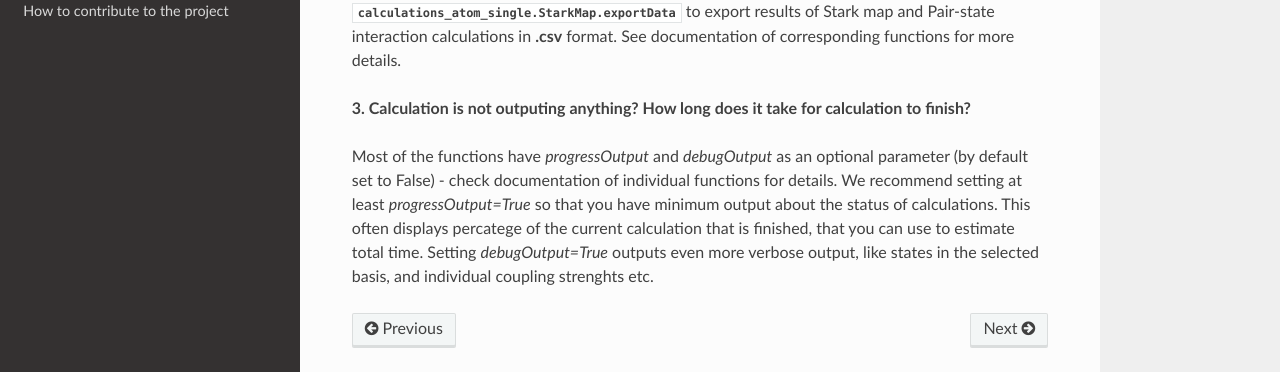
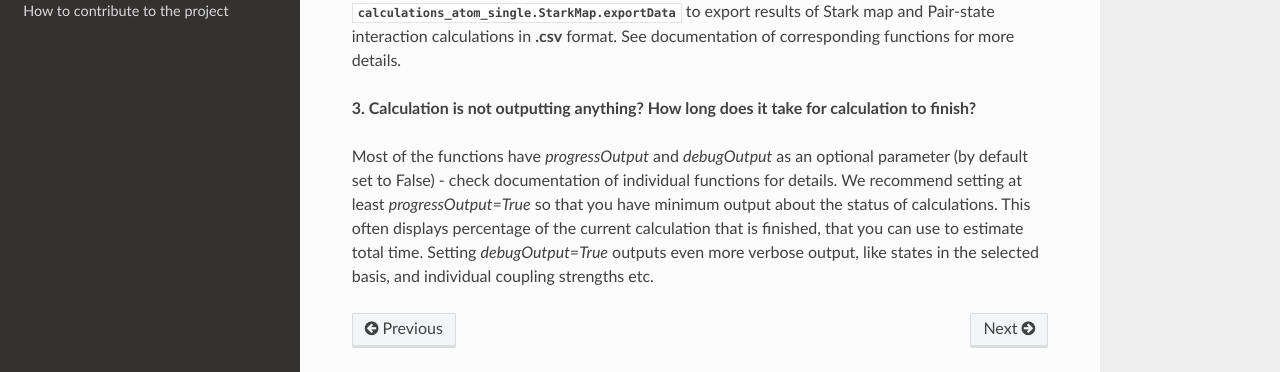
Before and after one commit to nikolasibalic/ARC-Alkali-Rydberg-Calculator, a Sphinx documentation site: the page built from doc/getting_started.rst, in a window 1280 px wide and 900 px high, scrolled down 558 px. Shown: the part 422-794 px from the top of the window. Built offline with Sphinx 7.4.7 and the Read the Docs theme 2.0.0, drawn with Linux system fonts in a browser that asks for light colours.

Commit message:
fixing inconsistancies

```diff
--- a/doc/getting_started.rst
+++ b/doc/getting_started.rst
@@ -31,6 +31,6 @@ Calculations of pair-state interactions :obj:`PairStateInteractions` and Stark m
 
 If you want to export results e.g. for analysis and plotting in other programs, you can use :obj:`calculations_atom_pairstate.PairStateInteractions.exportData` and :obj:`calculations_atom_single.StarkMap.exportData` to export results of Stark map and Pair-state interaction calculations in **.csv** format. See documentation of corresponding functions for more details.
 
-**3. Calculation is not outputing anything? How long does it take for calculation to finish?**
+**3. Calculation is not outputting anything? How long does it take for calculation to finish?**
 
-Most of the functions have `progressOutput` and `debugOutput` as an optional parameter (by default set to False) - check documentation of individual functions for details. We recommend setting at least `progressOutput=True` so that you have minimum output about the status of calculations. This often displays percatege of the current calculation that is finished, that you can use to estimate total time. Setting `debugOutput=True` outputs even more verbose output, like states in the selected basis, and individual coupling strenghts etc.
+Most of the functions have `progressOutput` and `debugOutput` as an optional parameter (by default set to False) - check documentation of individual functions for details. We recommend setting at least `progressOutput=True` so that you have minimum output about the status of calculations. This often displays percentage of the current calculation that is finished, that you can use to estimate total time. Setting `debugOutput=True` outputs even more verbose output, like states in the selected basis, and individual coupling strengths etc.
--- a/doc/installation.rst
+++ b/doc/installation.rst
@@ -32,7 +32,7 @@ to setupc.py script to work.
 
 If precompiled binaries don't work, please contact developers. Compiling Numpy C
 extensions on Windows is a bit complicated due to use of C89 standard. Procedure
-(just to outline approach, althought we recommend contacting ARC developers) is
+(just to outline approach, although we recommend contacting ARC developers) is
 the following.
 One needs to use `MSVC compiler <http://www.microsoft.com/en-us/download/details.aspx?id=44266>`_
 in order to compile Numpy extension on Python 2.7 under Windows.
```
Also changed, not shown: README.md (+2 -2 lines), 1 other file.
